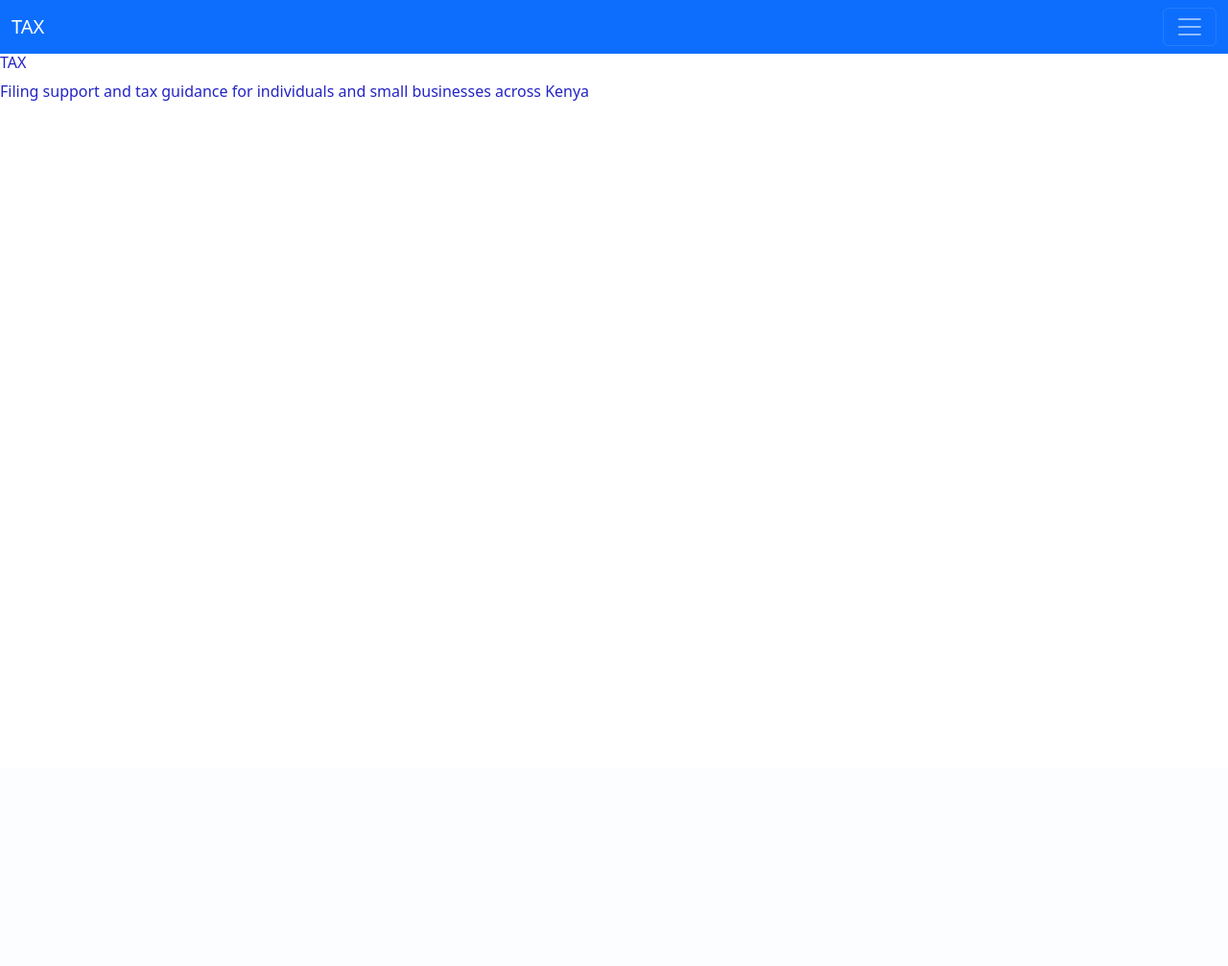
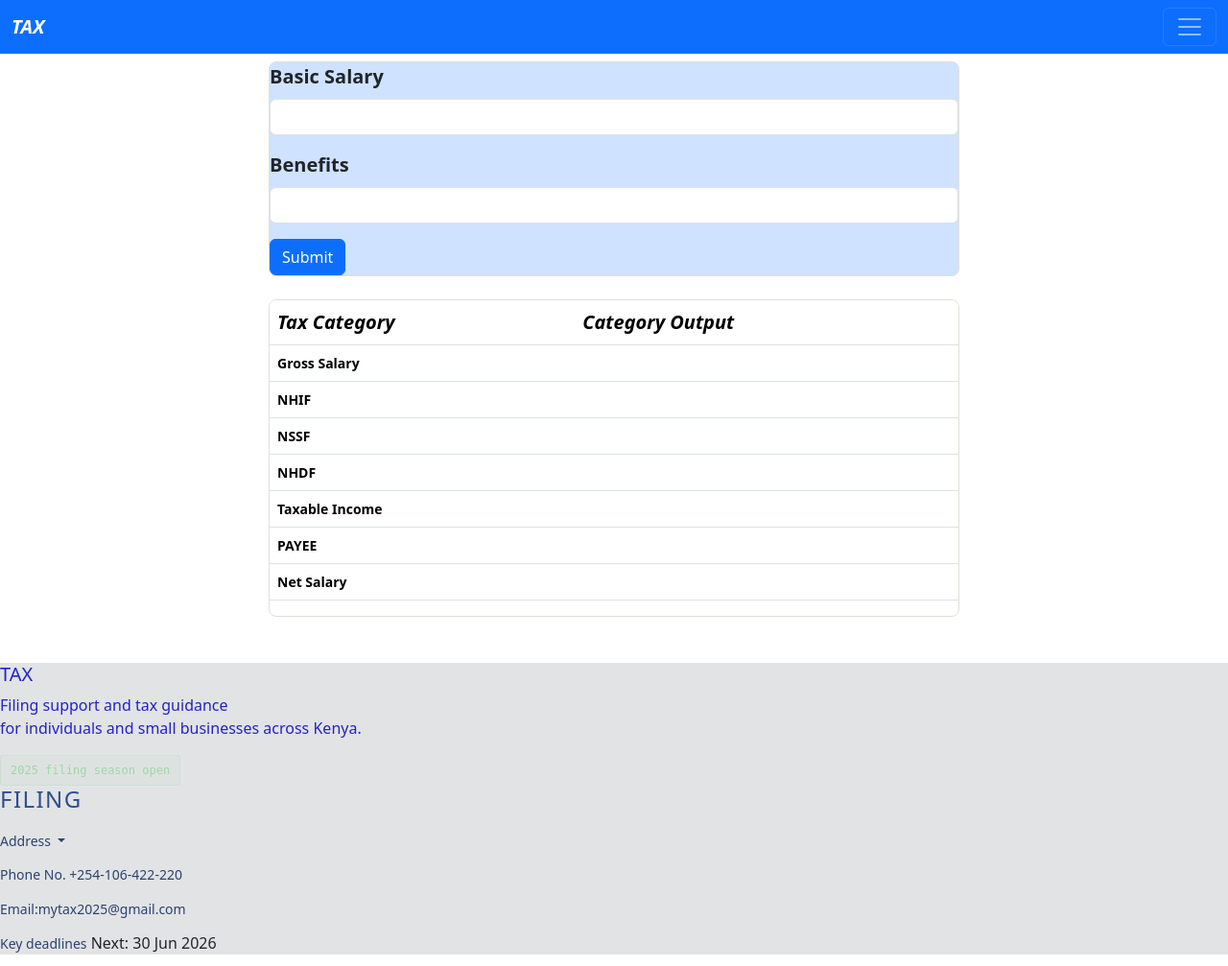
Before and after one commit to cedu19/javascript, a Python web app: template templates/index.html in a window 1280 px wide. Shown: the whole page at 96% size. Before the commit the page ends 105 px from the top, so only its background shows below. Run offline with Jinja, Linux system fonts and the light colour scheme; the template is opened without the code that fills it, so the values that code supplies are empty.

Commit message:
first commit

```diff
--- a/templates/index.html
+++ b/templates/index.html
@@ -4,16 +4,17 @@
 <head>
     <meta charset="UTF-8">
     <meta name="viewport" content="width=device-width, initial-scale=1.0">
-    <title>{% block title %}{% endblock %}</title>
+    <title>TAX PROJECT 001</title>
     <link rel="stylesheet" href="	https://cdn.jsdelivr.net/npm/bootstrap@5.3.8/dist/js/bootstrap.bundle.min.js">
     <link rel="stylesheet" href="	https://cdn.jsdelivr.net/npm/bootstrap@5.3.8/dist/css/bootstrap.min.css">
+    <link rel="stylesheet" href="tax.css">
 </head>
 
 <body>
     <div>
         <nav class="navbar bg-primary" data-bs-theme="dark">
             <div class="container-fluid">
-                <a class="navbar-brand" href="/">TAX</a>
+                <a class="navbar-brand fw-bolder icon-link" href="/"><em>TAX</em></a>
                 <button class="navbar-toggler" type="button" data-bs-toggle="collapse" data-bs-target="#navbarNav"
                     aria-controls="navbarNav" aria-expanded="false" aria-label="Toggle navigation">
                     <span class="navbar-toggler-icon"></span>
@@ -21,42 +22,125 @@
                 <div class="collapse navbar-collapse" id="navbarNav">
                     <ul class="navbar-nav">
                         <li class="nav-item">
-                            <a class="nav-link active" aria-current="page" href="/">Home</a>
+                            <a class="nav-link active" aria-current="page" href="index.html">Home</a>
+                        </li>
+                        <li class="nav-item dropdown">
+                            <a class="nav-link dropdown-toggle" href="#" role="button" data-bs-toggle="dropdown"
+                                aria-expanded="false">
+                                My Tax
+                            </a>
+                            <ul class="dropdown-menu">
+                                <li><a class="dropdown-item"
+                                        href="https://www.kra.go.ke/individual/filing-paying/types-of-taxes/value-added-tax">V.A.T.</a>
+                                </li>
+                                <li><a class="dropdown-item"
+                                        href="https://www.kra.go.ke/individual/filing-paying/types-of-taxes/paye">P.A.Y.E.</a>
+                                </li>
+                                <li><a class="dropdown-item"
+                                        href="https://www.kra.go.ke/individual/importing/learn-about-importation/customs-bonds">Custom
+                                        Duty</a></li>
+                            </ul>
                         </li>
                         <li class="nav-item">
-                            <a class="nav-link" href="/my_tax">My Tax</a>
-                        </li>
-                        <li class="nav-item">
-                            <a class="nav-link" href="itax">ITAX</a>
+                            <a class="nav-link" href="https://itax.kra.go.ke/KRA-Portal/">ITAX</a>
                         </li>
                     </ul>
                 </div>
             </div>
         </nav>
-        <div>
-            {% with messages= get_flashed_messages(with_categories=true) %}
-            {% if messages %}
-            {% for category, message in messages %}
-            <div class="alert alert-{{category}} alert-dismissible" role="alert">
-                {{message}}
-                <button type="button" class="btn-close" data-bs-dismiss="alert"></button>
-            </div>
-            {% endfor %}
-            {% endif %}
-            {% endwith %}
+        <div class="table2 table-wrap2 mt-2 mb-4 bg-primary-subtle">
+            <form id="tax_form">
+                <div class="mb-3 ">
+                    <label for="exampleInputEmail1" class="form-label fs-5 fw-bolder">Basic Salary</label>
+                    <input type="number" class="form-control" id="basic" aria-describedby="emailHelp">
+                </div>
+                <div class="mb-3">
+                    <label for="exampleInputPassword1" class="form-label fs-5 fw-bolder">Benefits</label>
+                    <input type="number" class="form-control" id="benefits">
+                </div>
+                <button type="submit" class="btn btn-primary">Submit</button>
+            </form>
+        </div>
+
+        <div class="table-wrap mb-5">
+            <table class="table">
+                <thead>
+                    <tr class="fs-5 fw-medium">
+                        <th scope="col"><em>Tax Category</em></th>
+                        <th scope="col"><em>Category Output</em></th>
+
+                    </tr>
+                </thead>
+                <tbody>
+                    <tr>
+                        <th>Gross Salary</th>
+                        <td id="gross"></td>
+                    </tr>
+                    <tr>
+                        <th>NHIF</th>
+                        <td id="nhif"></td>
+                    </tr>
+                    <tr>
+                        <th>NSSF</th>
+                        <td id="nssf"></td>
+                    </tr>
+                    <tr>
+                        <th>NHDF</th>
+                        <td id="nhdf"></td>
+                    </tr>
+                    <tr>
+                        <th>Taxable Income</th>
+                        <td id="tax"></td>
+                    </tr>
+                    <tr>
+                        <th>PAYEE</th>
+                        <td id="payee"></td>
+                    </tr>
+                    <tr>
+                        <th>Net Salary</th>
+                        <td id="net"></td>
+                    </tr>
+                </tbody>
+            </table>
         </div>
     </div>
 
-    {% block content %}
+    <div class="bg-secondary-subtle">
+        <div style="color: rgb(35, 35, 197);">
+            <h5>TAX</h5>
+            <p class="tagline">Filing support and tax guidance <br> for individuals and small businesses across Kenya.
+            </p>
+            <span class="filing-status">2025 filing season open</span>
+        </div>
+        <div class="col">
+            <h4 class="fs-4">Filing</h4>
+            <ul>
+                <li class="nav-item dropdown">
+                    <a class="nav-link dropdown-toggle" href="#" role="button" data-bs-toggle="dropdown"
+                        aria-expanded="false">
+                        Address
+                    </a>
+                    <ul class="dropdown-menu">
+                        <li><a class="dropdown-item" href="">Timewise tower</a>
+                        </li>
+                        <li><a class="dropdown-item" href="">Timewise street</a></li>
+                        <li><a class="dropdown-item" href="">P.O. Box 456-5599</a></li>
+                    </ul>
+                </li>
+                <li><a href="#">Phone No. +254-106-422-220</a></li>
+                <li><a href="#">Email:mytax2025@gmail.com</a></li>
+                <li>
+                    <a href="#">Key deadlines</a>
+                    <span class="deadline-note">Next: 30 Jun 2026</span>
+                </li>
+            </ul>
+        </div>
+    </div>
 
 
-    {% endblock %}
 
-    <div style="color: rgb(35, 35, 197);">
-        <h6>TAX</h6>
-        <p>Filing support and tax guidance for individuals and small businesses across Kenya</p>
-    </div>
 
+    <script src="tax.js"></script>
     <script src="https://cdn.jsdelivr.net/npm/@popperjs/core@2.11.8/dist/umd/popper.min.js"
         integrity="sha384-I7E8VVD/ismYTF4hNIPjVp/Zjvgyol6VFvRkX/vR+Vc4jQkC+hVqc2pM8ODewa9r"
         crossorigin="anonymous"></script>
--- /dev/null
+++ b/templates/tax.css
@@ -0,0 +1,66 @@
+.filing-status {
+    display: inline-flex;
+    align-items: center;
+    gap: 8px;
+    font-family: 'IBM Plex Mono', monospace;
+    font-size: 12px;
+    color: #9FD6A8;
+    background: rgba(159, 214, 168, 0.08);
+    border: 1px solid rgba(159, 214, 168, 0.25);
+    border-radius: 3px;
+    padding: 6px 10px;
+  }
+   .col h4 {
+    font-size: 12px;
+    font-weight: 500;
+    letter-spacing: 0.06em;
+    text-transform: uppercase;
+    color: #2e4e8d;
+    margin: 0 0 18px;
+  }
+
+  .col ul {
+    list-style: none;
+    margin: 0;
+    padding: 0;
+  }
+
+  .col li { margin-bottom: 12px; }
+
+  .col a {
+    color: #2b436e;
+    text-decoration: none;
+    font-size: 14px;
+  }
+  .col a:hover { color: #0b0b0b; text-decoration: underline; }
+
+.table {
+    width: 100%;
+    border-collapse: collapse;   /* removes double borders between cells */
+    font-size: 14px;
+    font-variant-numeric: tabular-nums;  /* digits align vertically */
+  }
+
+    .table-wrap {
+    max-width: 720px;
+    margin: 0 auto;
+    overflow-x: auto;
+    background: #fff;
+    border-radius: 8px;
+    border: 1px solid #E2E0D8;
+  }
+
+  .table2{
+    width: 100%;
+    border-collapse: collapse;   /* removes double borders between cells */
+    font-size: 14px;
+    font-variant-numeric: tabular-nums;
+  }
+  .table-wrap2{
+    max-width: 720px;
+    margin: 0 auto;
+    overflow-x: auto;
+    background: #fff;
+    border-radius: 8px;
+    border: 1px solid #E2E0D8;
+  }
--- a/templates/tax.js
+++ b/templates/tax.js
@@ -100,7 +100,7 @@ document.getElementById("payee").innerHTML = payee
 
 
 function calculating_net_salary(gross,NHDF,NHIF,nssf,payee){
-    return net_salary = gross - (NHIF+NHDF,nssf,payee)
+    return net_salary = gross - (NHIF+NHDF+nssf+payee)
 }
 
 let net_salary = calculating_net_salary(gross_salary,NHDF,nhif,nssf,payee)
```
Also changed, not shown: templates/base.html (deleted, +0 -62 lines), templates/itax.html (deleted, +0 -9 lines), templates/main.py (deleted, +0 -17 lines), templates/my_tax.html (deleted, +0 -9 lines).
